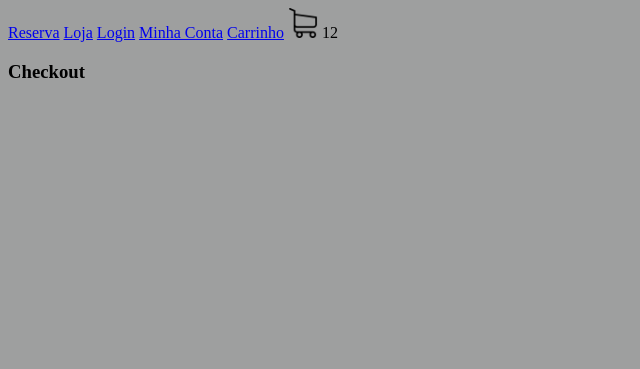
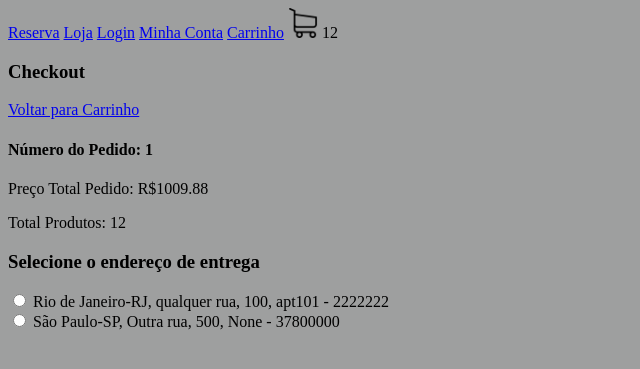
Before and after one commit to RhaonyFerraz/e-commerce, a Django app: page /checkout/ in a window 1280 px wide. Shown: the top 369 px of the page, without its empty margins (0-640 px from the left). Run offline with Django 5.2, Linux system fonts and the light colour scheme; a user stored in the database is signed in; data comes from the database, SQL or seed files in the repository; both versions use the stored data as it was after the commit.

Commit message:
implementando
usuario não logado

```diff
--- a/ecommerce/loja/models.py
+++ b/ecommerce/loja/models.py
@@ -74,6 +74,9 @@
     cliente = models.ForeignKey(
         Cliente, null=True, blank=True, on_delete=models.SET_NULL)
 
+    def __str__(self) -> str:
+        return f"{self.cliente} - {self.rua} - {self.cidade} - {self.estado} - {self.cep}"
+
 
 class Pedido(models.Model):
     cliente = models.ForeignKey(
--- a/ecommerce/loja/templates/checkout.html
+++ b/ecommerce/loja/templates/checkout.html
@@ -5,5 +5,29 @@
 {% block bory %}
 
 <h3>Checkout</h3>
+<a href="{% url 'carrinho' %}">Voltar para Carrinho</a>
+
+<h4>Número do Pedido: {{ pedido.id }}</h4>
+<P>Preço Total Pedido: R${{ pedido.preco_total }}</P>
+<P>Total  Produtos: {{ pedido.quantidade_total }}</P>
+
+<form method="POST" action="">
+   {% csrf_token %}
+   <h3>Selecione o endereço de entrega</h3>
+   {% for endereco in enderecos %}
+   <input type="radio" name="endereco" value="{{ endereco.id }}">
+   <label for="{{ endereco.id }}">{{ endereco.cidade }}-{{ endereco.estado }},
+       {{ endereco.rua }},
+       {{ endereco.numero }},
+       {{ endereco.complemento }} - {{ endereco.cep}}</label>
+   <br>
+   {% endfor %}
+   {% if not request.user.is_authenticated %}
+   <h4>Preencha seu email para finalizar o pedido</h4>
+   <input type="email" name="email" placeholder="email">
+   {% endif %}
+
+</form>
+
 
 {% endblock %}
--- a/ecommerce/loja/views.py
+++ b/ecommerce/loja/views.py
@@ -63,7 +63,8 @@
                 id_sessao = request.COOKIES.get("id_sessao")
             else:
                 id_sessao = str(uuid.uuid4())
-                resposta.set_cookie(key="id_sessao", value=id_sessao)
+                resposta.set_cookie(
+                    key="id_sessao", value=id_sessao, max_age=60*60*24*30)
             cliente, criado = Cliente.objects.get_or_create(
                 id_sessao=id_sessao)
         pedido, criado = Pedido.objects.get_or_create(
@@ -132,7 +133,24 @@
 
 
 def checkout(request):
-    return render(request, 'checkout.html')
+    if request.user.is_authenticated:
+        cliente = request.user.cliente
+    else:
+        if request.COOKIES.get("id_sessao"):
+            id_sessao = request.COOKIES.get("id_sessao")
+            cliente, criado = Cliente.objects.get_or_create(
+                id_sessao=id_sessao)
+        else:
+            context = {"cliente_existente": False,
+                       "itens_pedido": None, "pedido": None}
+            return redirect('loja')
+
+    pedido, criado = Pedido.objects.get_or_create(
+        cliente=cliente, finalizado=False)
+
+    enderecos = Endereco.objects.filter(cliente=cliente)
+    context = {"pedido": pedido, "enderecos": enderecos}
+    return render(request, 'checkout.html', context)
 
 
 # TODO sempre que o usuario criar uma conta no site a gente vai criar um cliente para ele
```
Also changed, not shown: ecommerce/db.sqlite3.
